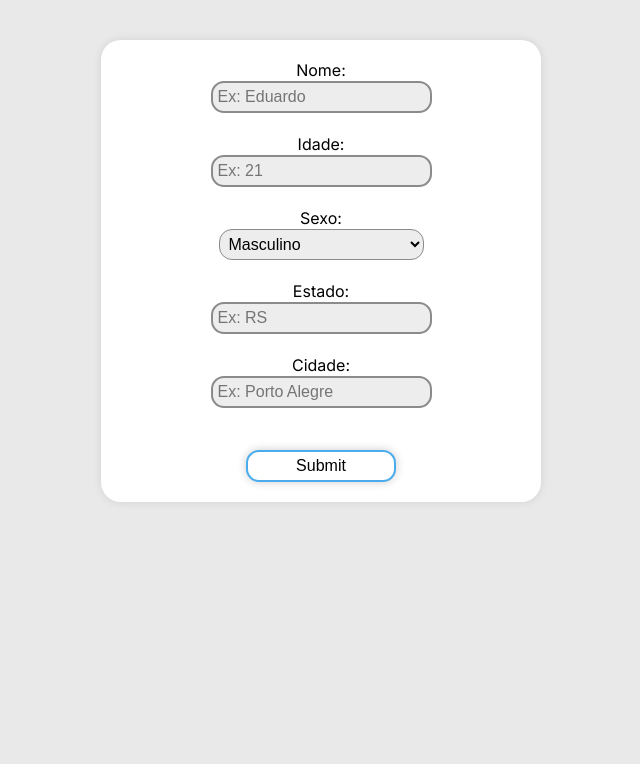
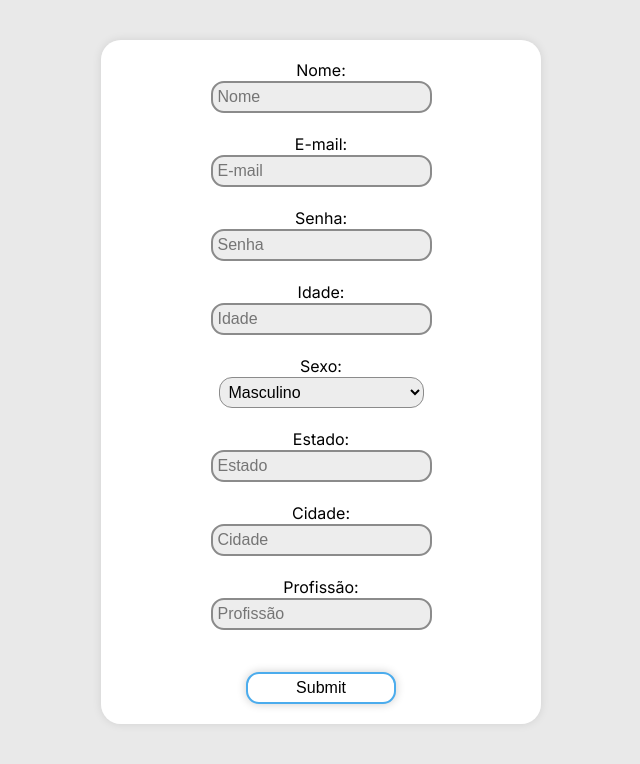
Before and after one commit to EdwJezus/CadastroAlunosMongoDB, a Flask app: page / in a window 1280 px wide. Shown: the part 80-844 px from the top of the page, without its empty margins (319-959 px from the left). Before the commit the page ends 582 px from the top, so only its background shows below. Run offline with Flask 3, Linux system fonts and the light colour scheme.

Commit message:
Atualização v2.0

```diff
--- a/templates/form.html
+++ b/templates/form.html
@@ -17,9 +17,9 @@
             gap: 30px;
         }
 
-	html{
-	    font-family: 'Inter', sans-serif;
-	}
+		html{
+			font-family: 'Inter', sans-serif;
+		}
 
         fieldset{
             background-color: white;
@@ -86,10 +86,16 @@
         <form action = "/submit" method=POST onsubmit="return showAlert()">
             <fieldset>
                 Nome:<br>
-                <input type="text" name="nome" placeholder="Ex: Eduardo">
+                <input type="text" name="nome" placeholder="Nome">
+                <br>
+                E-mail:<br>
+                <input type="email" name="email" placeholder="E-mail">
+                <br>
+                Senha:<br>
+                <input type="password" name="senha" placeholder="Senha">
                 <br>
                 Idade:<br>
-                <input type="int" name="idade" placeholder="Ex: 21">
+                <input type="int" name="idade" placeholder="Idade">
                 <br>
                 Sexo:<br>
                 <select name="sexo">
@@ -98,10 +104,13 @@
                 </select>
                 <br>
                 Estado:<br>
-                <input type="text" name="estado" placeholder="Ex: RS">
+                <input type="text" name="estado" placeholder="Estado">
                 <br>
                 Cidade:<br>
-                <input type="text" name="cidade" placeholder="Ex: Porto Alegre">
+                <input type="text" name="cidade" placeholder="Cidade">
+                <br>
+                Profissão:<br>
+                <input type="text" name="profissao" placeholder="Profissão">
                 <br><br>
                 <input type="submit" id="submit">
             </fieldset>
@@ -110,7 +119,7 @@
 
     <script>
         function showAlert() {
-          alert("Formulário enviado com sucesso!");
+          alert("Usuário cadastrado com sucesso!");
           return true;
         }
       </script>
```
